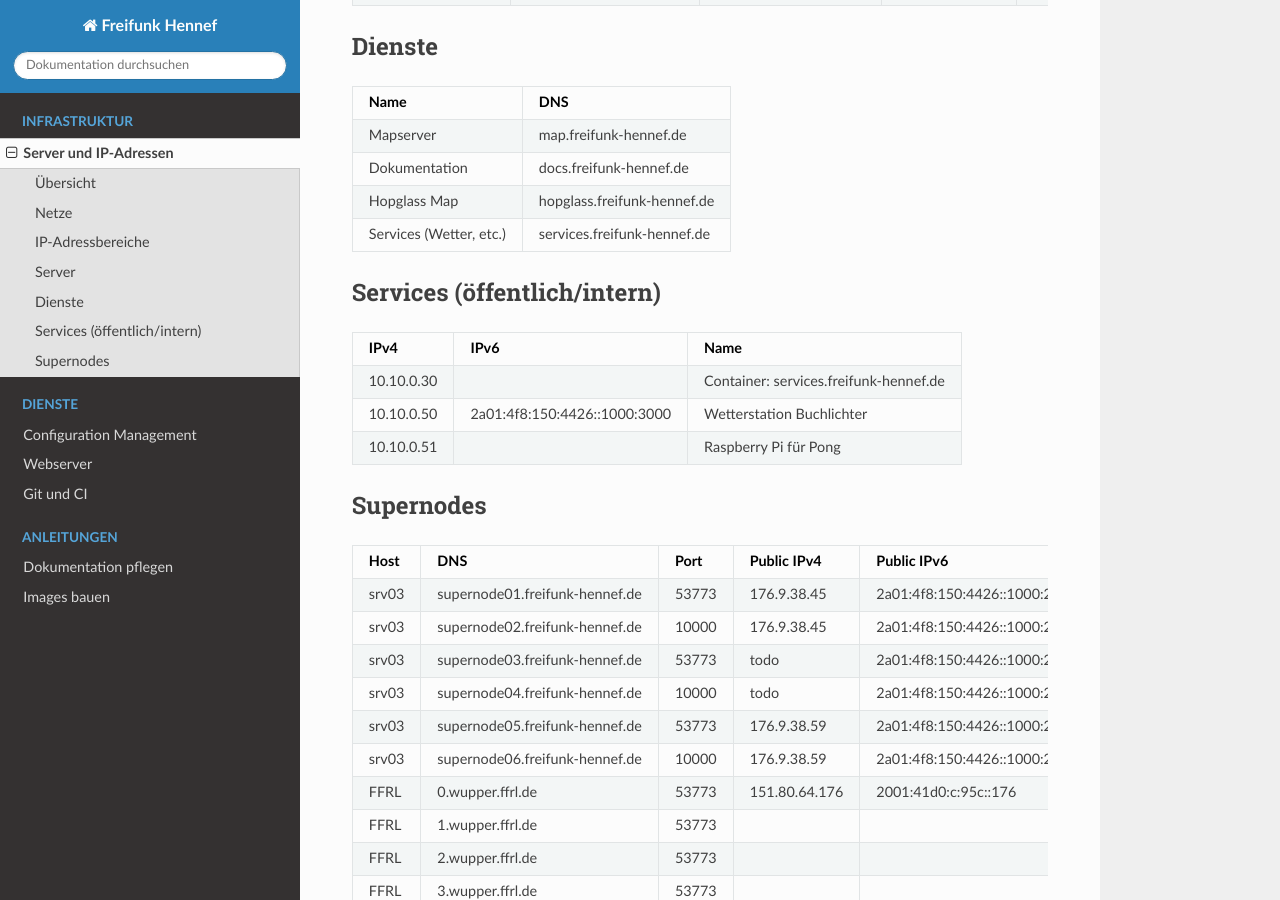
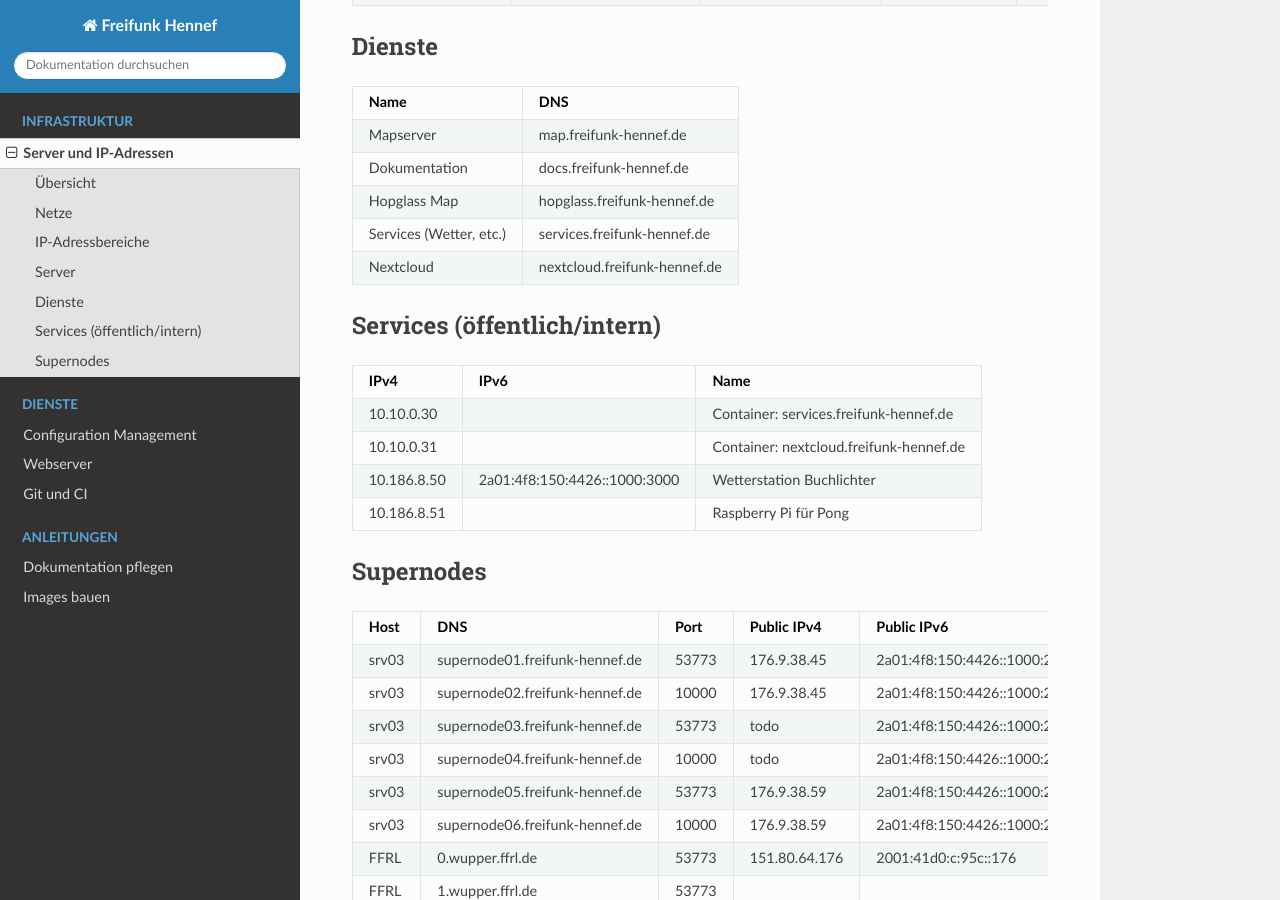
Before and after one commit to Freifunk-Hennef/FFHEF-Docs, a Sphinx documentation site: the page built from source/server-ip-adressen.rst, in a window 1280 px wide and 900 px high, scrolled down 982 px. Built offline with Sphinx 7.4.7 and the Read the Docs theme 2.0.0, drawn with Linux system fonts in a browser that asks for light colours.

Commit message:
[FIX] Nextcloud VM eingetragen und die IPs für die Wetterstation & RaspberryPi korrigiert.

```diff
--- a/source/server-ip-adressen.rst
+++ b/source/server-ip-adressen.rst
@@ -93,19 +93,23 @@
 +-------------------------+------------------------------+
 | Services (Wetter, etc.) | services.freifunk-hennef.de  |
 +-------------------------+------------------------------+
+| Nextcloud               | nextcloud.freifunk-hennef.de |
++-------------------------+------------------------------+
 
 Services (öffentlich/intern)
 ----------------------------
 
-+--------------+------------------------------+----------------------------------------+
-| IPv4         | IPv6                         | Name                                   |
-+==============+==============================+========================================+
-| 10.10.0.30   |                              | Container: services.freifunk-hennef.de |
-+--------------+------------------------------+----------------------------------------+
-| 10.10.0.50   | 2a01:4f8:150:4426::1000:3000 | Wetterstation Buchlichter              |
-+--------------+------------------------------+----------------------------------------+
-| 10.10.0.51   |                              | Raspberry Pi für Pong                  |
-+--------------+------------------------------+----------------------------------------+
++---------------+------------------------------+-----------------------------------------+
+| IPv4          | IPv6                         | Name                                    |
++===============+==============================+=========================================+
+| 10.10.0.30    |                              | Container: services.freifunk-hennef.de  |
++---------------+------------------------------+-----------------------------------------+
+| 10.10.0.31    |                              | Container: nextcloud.freifunk-hennef.de |
++---------------+------------------------------+-----------------------------------------+
+| 10.186.8.50   | 2a01:4f8:150:4426::1000:3000 | Wetterstation Buchlichter               |
++---------------+------------------------------+-----------------------------------------+
+| 10.186.8.51   |                              | Raspberry Pi für Pong                   |
++---------------+------------------------------+-----------------------------------------+
 
 Supernodes
 ----------
```
